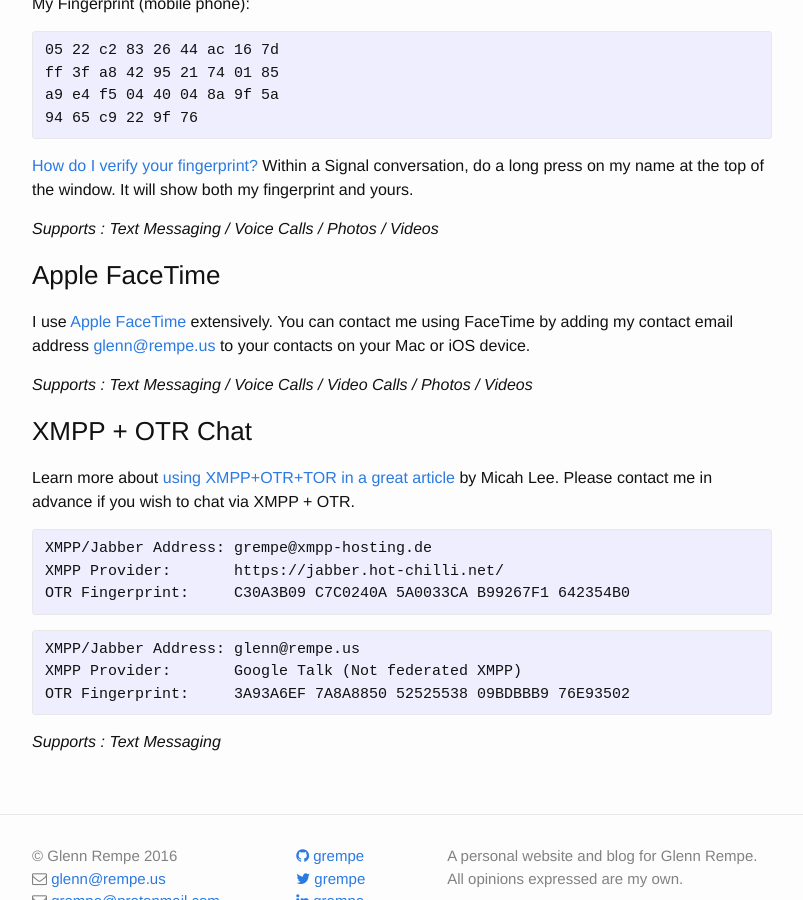
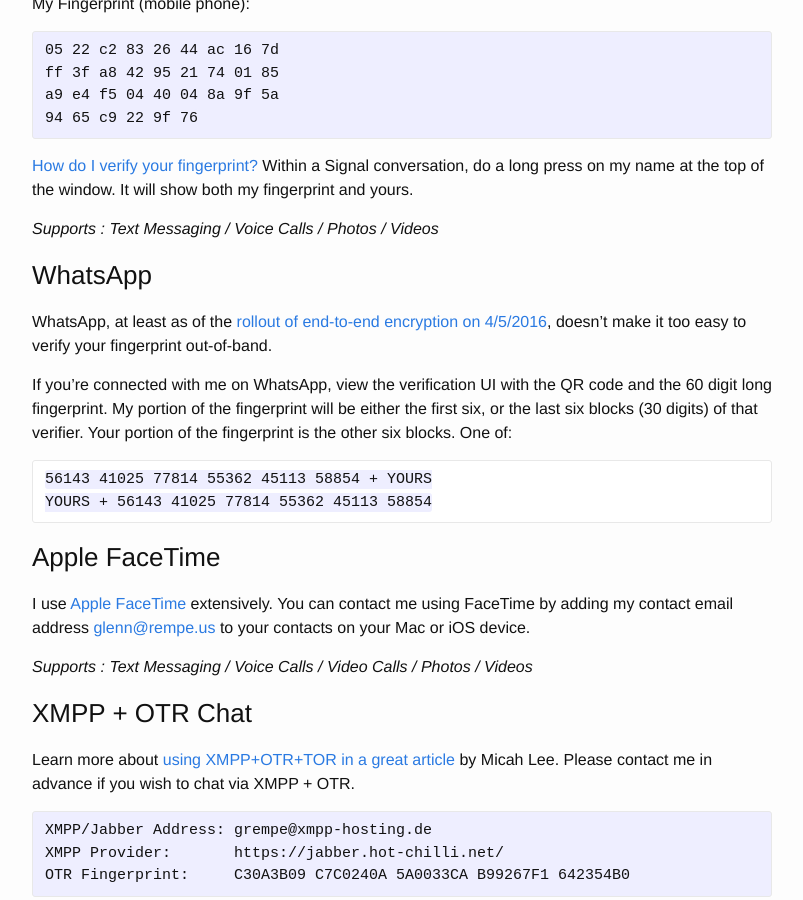
Before and after one commit to grempe/grempe.github.io, a Jekyll site: the page built from _pages/contact.md, in a window 1280 px wide and 900 px high, scrolled down 1171 px. Shown: the whole window, without its empty margins (238-1041 px from the left). Built offline with Jekyll 4.4.1, drawn with Linux system fonts in a browser that asks for light colours.

Commit message:
WhatsApp fingerprint

````diff
--- a/_pages/contact.md
+++ b/_pages/contact.md
@@ -74,6 +74,22 @@
 
 *Supports : Text Messaging / Voice Calls / Photos / Videos*
 
+### WhatsApp
+
+WhatsApp, at least as of the
+[rollout of end-to-end encryption on 4/5/2016](https://blog.whatsapp.com/10000618/end-to-end-encryption),
+doesn't make it too easy to verify your fingerprint out-of-band.
+
+If you're connected with me on WhatsApp, view the verification UI with the QR code
+and the 60 digit long fingerprint. My portion of the fingerprint will be
+either the first six, or the last six blocks (30 digits) of that verifier. Your
+portion of the fingerprint is the other six blocks. One of:
+
+```
+56143 41025 77814 55362 45113 58854 + YOURS
+YOURS + 56143 41025 77814 55362 45113 58854
+```
+
 ### Apple FaceTime
 
 I use [Apple FaceTime](https://www.apple.com/ios/facetime/) extensively. You can
````
